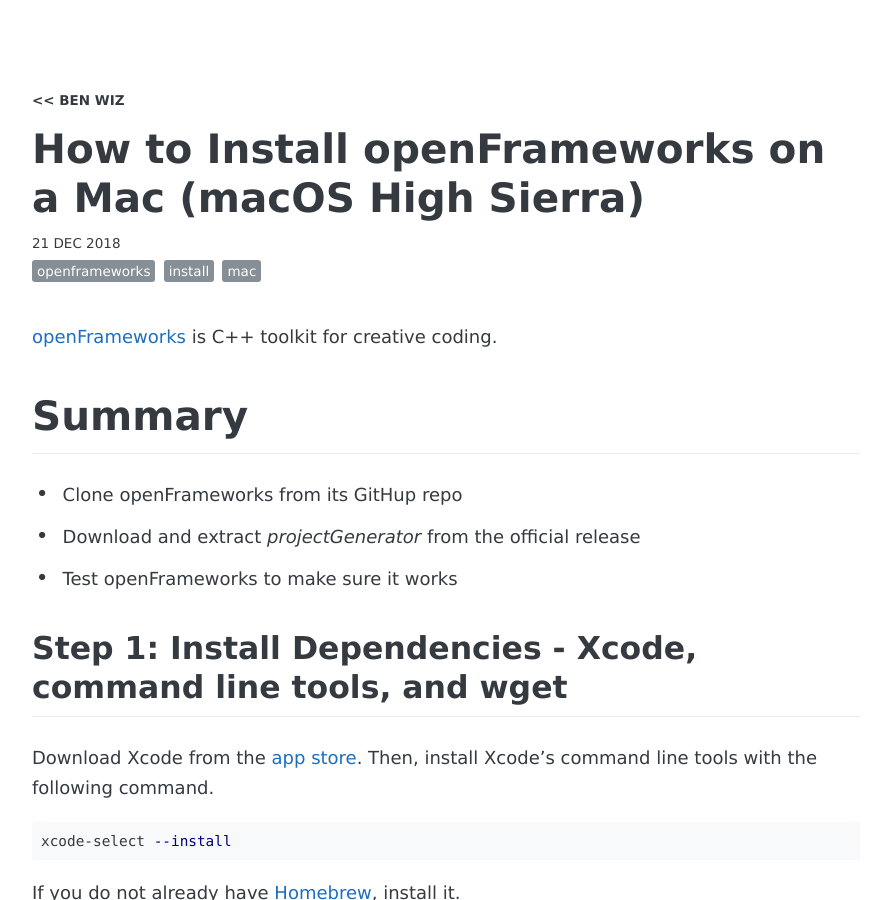
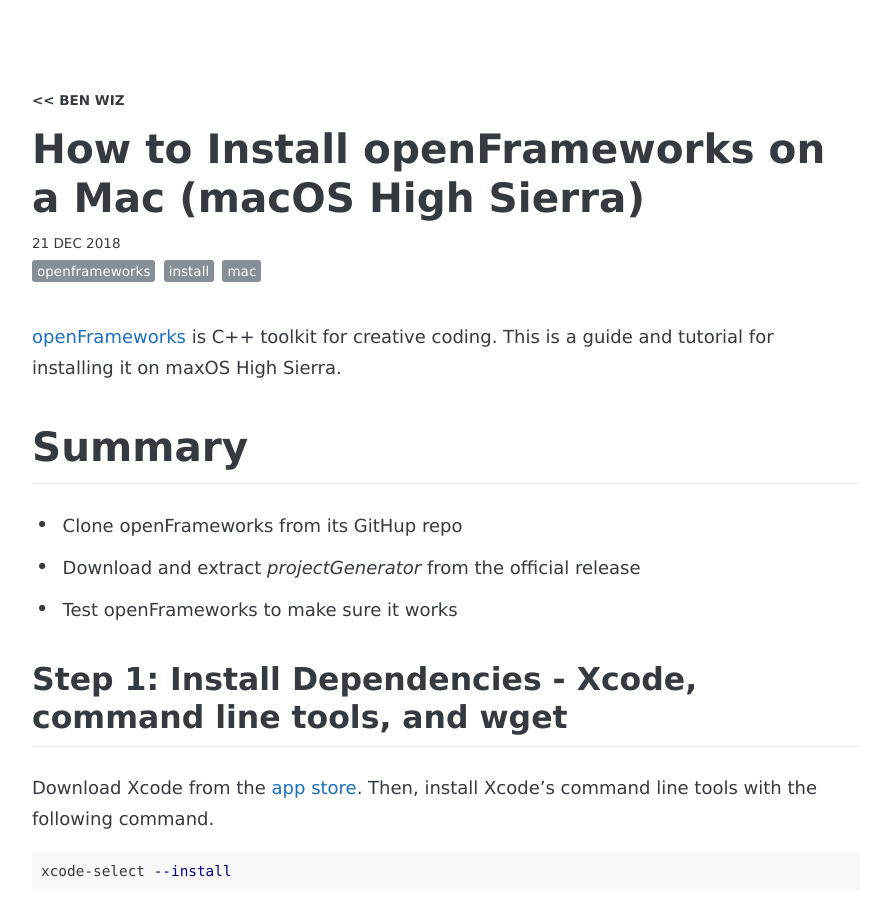
Before and after one commit to benwiz/blog, a Jekyll site: the page built from _posts/2018-12-21-how-to-install-openframeworks.md, in a window 1280 px wide and 900 px high. Shown: the whole window, without its empty margins (194-1085 px from the left). Built offline with Jekyll 4.4.1, drawn with Linux system fonts in a browser that asks for light colours; some web fonts are replaced.

Commit message:
more details

```diff
--- a/_posts/2018-12-21-how-to-install-openframeworks.md
+++ b/_posts/2018-12-21-how-to-install-openframeworks.md
@@ -5,8 +5,7 @@
 tags: [openFrameworks, install, mac]
 ads: true
 ---
-
-[openFrameworks](https://openframeworks.cc/) is C++ toolkit for creative coding.
+[openFrameworks](https://openframeworks.cc/) is C++ toolkit for creative coding. This is a guide and tutorial for installing it on maxOS High Sierra.
 
 # Summary
 
```
